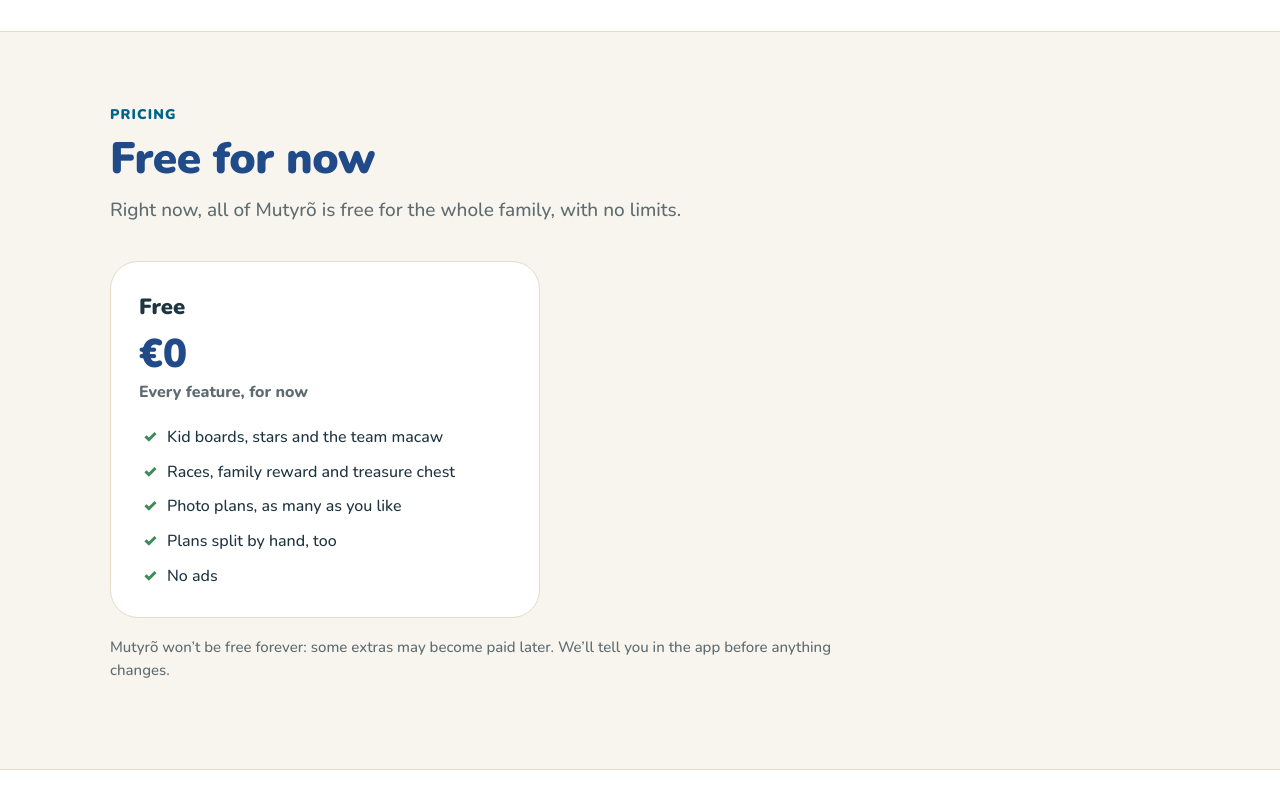
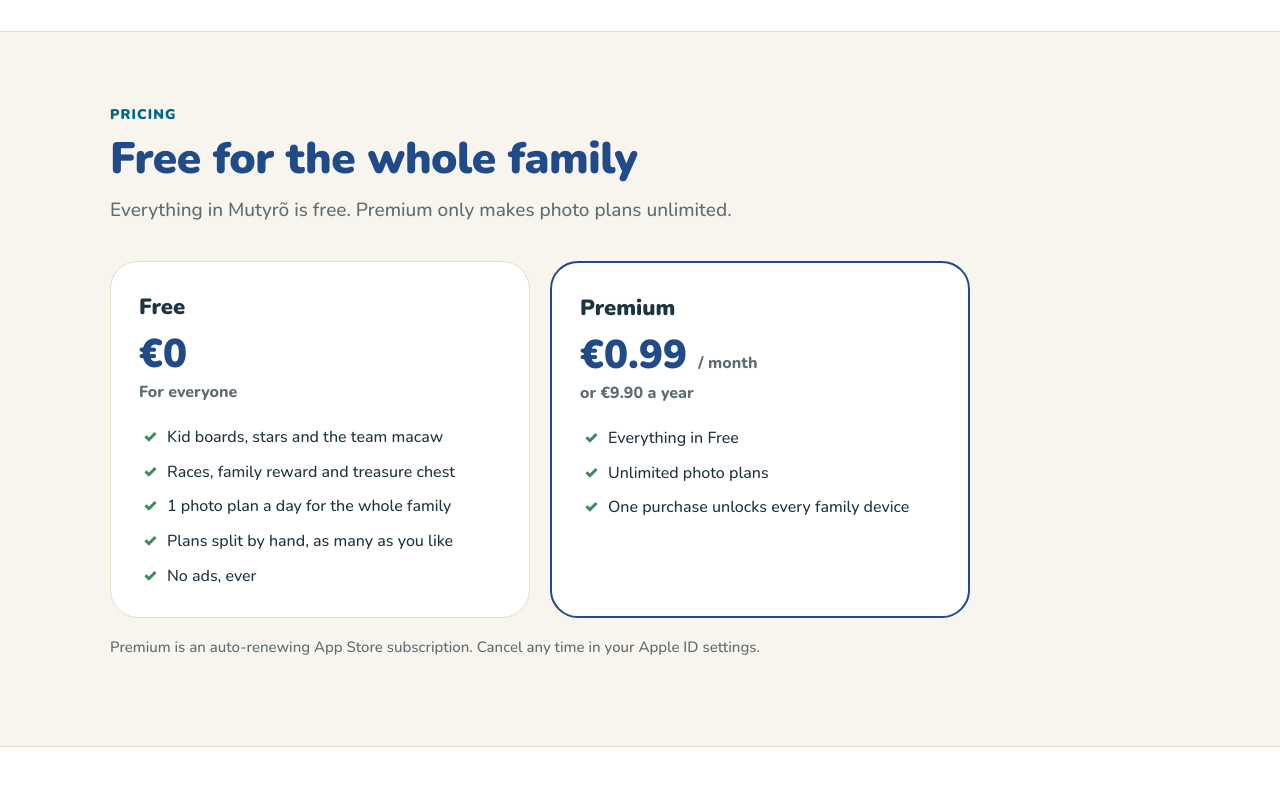
Before and after one commit to deboraduarte/mutyro-site, a plain HTML site: page index.html in a window 1280 px wide. Shown: the part 5240-6040 px from the top of the page. Drawn offline with Linux system fonts and the light colour scheme.

Commit message:
Premium pricing, Impressum, address in privacy pages
Co-Authored-By: Claude Opus 5.5 <noreply@anthropic.com>

```diff
--- a/index.html
+++ b/index.html
@@ -482,23 +482,33 @@ footer img{height:24px}
 
 <section id="pricing"><div class="wrap">
   <p class="kicker" data-t="priceKick">Pricing</p>
-  <h2 data-t="priceH">Free for now</h2>
-  <p class="sub" data-t="priceSub">Right now, all of Mutyrõ is free for the whole family, with no limits.</p>
-  <div class="prices one">
+  <h2 data-t="priceH">Free for the whole family</h2>
+  <p class="sub" data-t="priceSub">Everything in Mutyrõ is free. Premium only makes photo plans unlimited.</p>
+  <div class="prices">
     <div class="plan">
       <h3 data-t="freeH">Free</h3>
       <p class="p">€0</p>
-      <p class="alt" data-t="freeAlt">Every feature, for now</p>
+      <p class="alt" data-t="freeAlt">For everyone</p>
       <ul>
         <li data-t="fr1">Kid boards, stars and the team macaw</li>
         <li data-t="fr2">Races, family reward and treasure chest</li>
-        <li data-t="fr3">Photo plans, as many as you like</li>
-        <li data-t="fr4">Plans split by hand, too</li>
-        <li data-t="fr5">No ads</li>
+        <li data-t="fr3">1 photo plan a day for the whole family</li>
+        <li data-t="fr4">Plans split by hand, as many as you like</li>
+        <li data-t="fr5">No ads, ever</li>
+      </ul>
+    </div>
+    <div class="plan pro">
+      <h3>Premium</h3>
+      <p class="p">€0.99 <small data-t="perMonth">/ month</small></p>
+      <p class="alt" data-t="perYear">or €9.90 a year</p>
+      <ul>
+        <li data-t="pr1">Everything in Free</li>
+        <li data-t="pr2">Unlimited photo plans</li>
+        <li data-t="pr3">One purchase unlocks every family device</li>
       </ul>
     </div>
   </div>
-  <p class="pnote" data-t="priceNote">Mutyrõ won’t be free forever: some extras may become paid later. We’ll tell you in the app before anything changes.</p>
+  <p class="pnote" data-t="priceNote">Premium is an auto-renewing App Store subscription. Cancel any time in your Apple ID settings.</p>
 </div></section>
 
 <section class="white" style="padding-top:64px"><div class="wrap">
@@ -513,7 +523,7 @@ footer img{height:24px}
 <section class="final" id="get"><div class="wrap">
   <img class="appicon" src="images/app-icon.png" alt="">
   <h2 data-t="finH">Make the start tiny, together</h2>
-  <p class="sub" data-t="finLive">Mutyrõ is free on the App Store for iPhone and iPad.</p>
+  <p class="sub" data-t="finLive">Mutyrõ is free to download on the App Store for iPhone and iPad.</p>
   <div class="btns">
     <a class="btn" data-store data-t="storeCta" href="#get">Download on the App Store</a>
   </div>
@@ -525,6 +535,7 @@ footer img{height:24px}
   <span>© 2026 Mutyrõ</span>
   <div class="sp"></div>
   <a href="privacy.html" data-t="privacyLink">Privacy</a>
+  <a href="impressum.html">Impressum</a>
 </div></footer>
 
 <script>
@@ -712,16 +723,21 @@ const T = {
     '<b>Por que “Mutyrõ”?</b> <i>Mutyrõ</i> é uma palavra tupi-guarani que significa trabalho em comunidade. É dela que vem a palavra <i>mutirão</i>: pessoas que se juntam para fazer um trabalho grande. É essa a ideia: ninguém arruma sozinho.'],
   langNote: ['Mama can use German while the kids play in Portuguese, on the same phone.', 'Mama kann Deutsch nutzen, während die Kinder auf Portugiesisch spielen, auf demselben Handy.', 'A mamãe pode usar alemão enquanto as crianças jogam em português, no mesmo celular.'],
   priceKick: ['Pricing', 'Preise', 'Preços'],
-  priceH: ['Free for now', 'Vorerst kostenlos', 'Grátis por enquanto'],
-  priceSub: ['Right now, all of Mutyrõ is free for the whole family, with no limits.', 'Im Moment ist ganz Mutyrõ für die ganze Familie kostenlos, ohne Grenzen.', 'Por enquanto, o Mutyrõ inteiro é grátis para a família toda, sem limites.'],
+  priceH: ['Free for the whole family', 'Kostenlos für die ganze Familie', 'Grátis para a família toda'],
+  priceSub: ['Everything in Mutyrõ is free. Premium only makes photo plans unlimited.', 'Alles in Mutyrõ ist kostenlos. Premium macht nur die Foto-Pläne unbegrenzt.', 'Tudo no Mutyrõ é grátis. O Premium só deixa os planos por foto ilimitados.'],
   freeH: ['Free', 'Kostenlos', 'Grátis'],
-  freeAlt: ['Every feature, for now', 'Alle Funktionen, vorerst', 'Todas as funções, por enquanto'],
+  freeAlt: ['For everyone', 'Für alle', 'Para todos'],
   fr1: ['Kid boards, stars and the team macaw', 'Kinder-Boards, Sterne und der Team-Ara', 'Quadros das crianças, estrelas e a arara do time'],
   fr2: ['Races, family reward and treasure chest', 'Rennen, Familienbelohnung und Schatzkiste', 'Corridas, recompensa da família e baú do tesouro'],
-  fr3: ['Photo plans, as many as you like', 'Foto-Pläne, so viele ihr wollt', 'Planos por foto, quantos quiserem'],
-  fr4: ['Plans split by hand, too', 'Auch von Hand aufgeteilte Pläne', 'Planos divididos à mão também'],
-  fr5: ['No ads', 'Keine Werbung', 'Sem anúncios'],
-  priceNote: ['Mutyrõ won’t be free forever: some extras may become paid later. We’ll tell you in the app before anything changes.', 'Mutyrõ bleibt nicht für immer kostenlos: Einige Extras können später etwas kosten. Wir sagen es dir in der App, bevor sich etwas ändert.', 'O Mutyrõ não vai ser grátis para sempre: alguns extras podem ser pagos mais tarde. Avisamos no app antes de qualquer mudança.'],
+  fr3: ['1 photo plan a day for the whole family', '1 Foto-Plan pro Tag für die ganze Familie', '1 plano por foto por dia para a família toda'],
+  fr4: ['Plans split by hand, as many as you like', 'Von Hand aufgeteilte Pläne, so viele ihr wollt', 'Planos divididos à mão, quantos quiserem'],
+  fr5: ['No ads, ever', 'Niemals Werbung', 'Nunca anúncios'],
+  perMonth: ['/ month', '/ Monat', '/ mês'],
+  perYear: ['or €9.90 a year', 'oder 9,90 € im Jahr', 'ou €9,90 por ano'],
+  pr1: ['Everything in Free', 'Alles aus Kostenlos', 'Tudo do Grátis'],
+  pr2: ['Unlimited photo plans', 'Unbegrenzte Foto-Pläne', 'Planos por foto ilimitados'],
+  pr3: ['One purchase unlocks every family device', 'Ein Kauf schaltet jedes Familiengerät frei', 'Uma compra libera todos os aparelhos da família'],
+  priceNote: ['Premium is an auto-renewing App Store subscription. Cancel any time in your Apple ID settings.', 'Premium ist ein sich automatisch verlängerndes App-Store-Abo. Jederzeit in den Apple-ID-Einstellungen kündbar.', 'O Premium é uma assinatura da App Store com renovação automática. Cancele quando quiser nos ajustes do seu ID Apple.'],
   faqH: ['Questions', 'Fragen', 'Perguntas'],
   q1: ['Which devices does Mutyrõ run on?', 'Auf welchen Geräten läuft Mutyrõ?', 'Em quais aparelhos o Mutyrõ funciona?'],
   a1: ['iPhone and iPad with iOS 17 or later. The photo plan needs an iPhone with Apple Intelligence turned on; without it you can split a room by hand.', 'iPhone und iPad ab iOS 17. Der Foto-Plan braucht ein iPhone mit eingeschaltetem Apple Intelligence; ohne kannst du ein Zimmer von Hand aufteilen.', 'iPhone e iPad com iOS 17 ou mais recente. O plano por foto precisa de um iPhone com Apple Intelligence ativado; sem ele, você pode dividir o cômodo à mão.'],
@@ -732,7 +748,7 @@ const T = {
   q4: ['Is the photo sent anywhere?', 'Wird das Foto irgendwohin gesendet?', 'A foto é enviada para algum lugar?'],
   a4: ['No. Apple’s on-device model reads it on your iPhone. Mutyrõ doesn’t keep it. A before/after photo is saved to your Photos only if you tap Save.', 'Nein. Apples Modell liest es auf deinem iPhone. Mutyrõ behält es nicht. Ein Vorher-Nachher-Foto landet nur in deinen Fotos, wenn du auf Sichern tippst.', 'Não. O modelo da Apple lê a foto no seu iPhone. O Mutyrõ não a guarda. Uma foto de antes e depois só vai para suas Fotos se você tocar em Salvar.'],
   finH: ['Make the start tiny, together', 'Macht den Anfang winzig, zusammen', 'Deixem o começo minúsculo, juntos'],
-  finLive: ['Mutyrõ is free on the App Store for iPhone and iPad.', 'Mutyrõ gibt es kostenlos im App Store, für iPhone und iPad.', 'O Mutyrõ é grátis na App Store, para iPhone e iPad.'],
+  finLive: ['Mutyrõ is free to download on the App Store for iPhone and iPad.', 'Mutyrõ gibt es kostenlos im App Store, für iPhone und iPad.', 'O Mutyrõ é grátis para baixar na App Store, para iPhone e iPad.'],
   contact: ['Questions? Write to hi@mutyro.app', 'Fragen? Schreib an hi@mutyro.app', 'Dúvidas? Escreva para hi@mutyro.app'],
   privacyLink: ['Privacy', 'Datenschutz', 'Privacidade']
 };
```
Also changed, not shown: datenschutz.html (+3 -3 lines), impressum.html (added, +26 -0 lines), privacy.html (+3 -3 lines).
